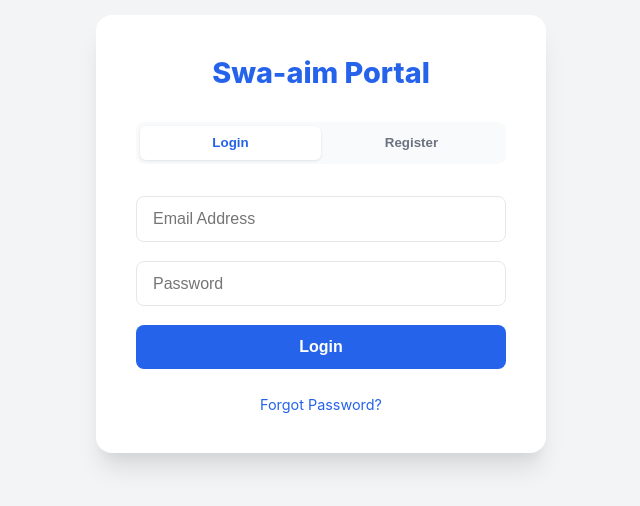
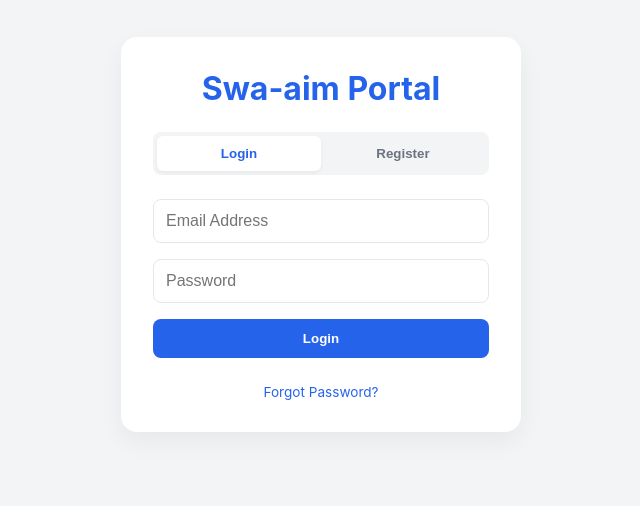
Before and after one commit to manasprabhale/Swa-aim-Portal, a website: page public/index.html in a window 1280 px wide. Shown: the part 166-672 px from the top of the page, without its empty margins (319-959 px from the left). Drawn offline with Linux system fonts and the light colour scheme.

Commit message:
Update style.css

```diff
--- a/public/style.css
+++ b/public/style.css
@@ -5,18 +5,12 @@
     --card-bg: #ffffff;
     --text: #1f2937;
     --text-light: #6b7280;
-    --error: #ef4444;
-    --success: #10b981;
 }
 
-* {
-    box-sizing: border-box;
-    margin: 0;
-    padding: 0;
-}
+* { box-sizing: border-box; margin: 0; padding: 0; }
 
 body {
-    font-family: 'Inter', 'Segoe UI', system-ui, sans-serif;
+    font-family: 'Inter', system-ui, sans-serif;
     background-color: var(--bg);
     color: var(--text);
     display: flex;
@@ -28,112 +22,92 @@ body {
 
 .container {
     background: var(--card-bg);
-    padding: 2.5rem;
+    padding: 2rem;
     border-radius: 16px;
-    box-shadow: 0 20px 25px -5px rgba(0, 0, 0, 0.1), 0 10px 10px -5px rgba(0, 0, 0, 0.04);
+    box-shadow: 0 10px 25px rgba(0,0,0,0.05);
     width: 100%;
-    max-width: 450px;
+    max-width: 400px;
 }
 
-h1 {
-    font-size: 1.8rem;
-    text-align: center;
-    color: var(--primary);
-    margin-bottom: 2rem;
-    font-weight: 800;
-}
+h1 { text-align: center; color: var(--primary); margin-bottom: 1.5rem; }
 
 /* Tab System */
 .tab-system {
     display: flex;
-    margin-bottom: 2rem;
-    background: #f9fafb;
+    background: #f3f4f6;
+    padding: 4px;
     border-radius: 8px;
-    padding: 4px;
+    margin-bottom: 1.5rem;
 }
 
 .tab-system button {
     flex: 1;
-    padding: 0.6rem;
+    padding: 10px;
     border: none;
     background: none;
     cursor: pointer;
     font-weight: 600;
     color: var(--text-light);
     border-radius: 6px;
-    transition: all 0.2s ease;
 }
 
 .tab-system button.active {
     background: white;
     color: var(--primary);
-    box-shadow: 0 1px 3px rgba(0,0,0,0.1);
+    box-shadow: 0 2px 4px rgba(0,0,0,0.05);
 }
 
-/* Forms & Inputs */
-form {
-    display: flex;
-    flex-direction: column;
-    gap: 1.2rem;
-}
+/* Forms */
+form { display: flex; flex-direction: column; gap: 1rem; }
 
 input {
-    padding: 0.8rem 1rem;
-    border: 1.5px solid #e5e7eb;
+    padding: 12px;
+    border: 1px solid #e5e7eb;
     border-radius: 8px;
-    outline: none;
     font-size: 1rem;
-    transition: border-color 0.2s;
 }
 
 input:focus {
+    outline: none;
     border-color: var(--primary);
     box-shadow: 0 0 0 3px rgba(37, 99, 235, 0.1);
 }
 
-/* Submit Buttons */
 button[type="submit"] {
-    background-color: var(--primary);
+    background: var(--primary);
     color: white;
-    padding: 0.8rem;
+    padding: 12px;
     border: none;
     border-radius: 8px;
     font-weight: 600;
-    font-size: 1rem;
     cursor: pointer;
     transition: background 0.2s;
 }
 
-button[type="submit"]:hover {
-    background-color: var(--primary-hover);
-}
+button[type="submit"]:hover { background: var(--primary-hover); }
 
 .toggle-text {
     text-align: center;
+    font-size: 0.85rem;
     color: var(--primary);
-    font-size: 0.9rem;
     cursor: pointer;
-    margin-top: 0.5rem;
+    margin-top: 10px;
 }
 
-.toggle-text:hover {
-    text-decoration: underline;
-}
-
-/* Dashboard Styles */
+/* Policy Items in Dashboard */
 .policy-item {
-    background: #f8fafc;
-    border: 1px solid #e2e8f0;
-    border-radius: 12px;
-    padding: 1rem;
-    margin-top: 1rem;
+    background: #f9fafb;
+    border: 1px solid #e5e7eb;
+    border-radius: 10px;
+    padding: 15px;
+    margin-top: 12px;
 }
 
 .badge {
     float: right;
-    font-size: 0.75rem;
-    padding: 2px 8px;
-    border-radius: 99px;
-    background: #dcfce7;
-    color: #166534;
+    font-size: 0.7rem;
+    text-transform: uppercase;
+    font-weight: bold;
+    padding: 3px 8px;
+    border-radius: 12px;
 }
```
